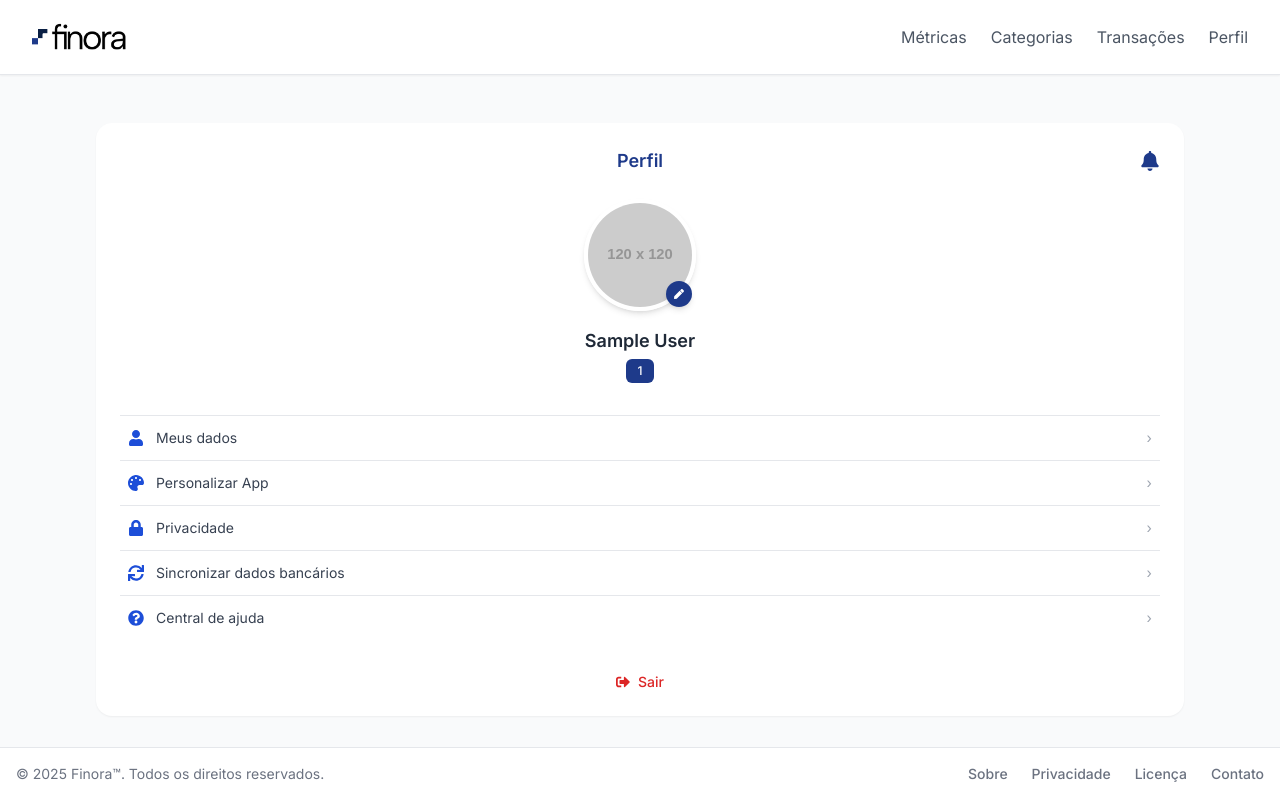
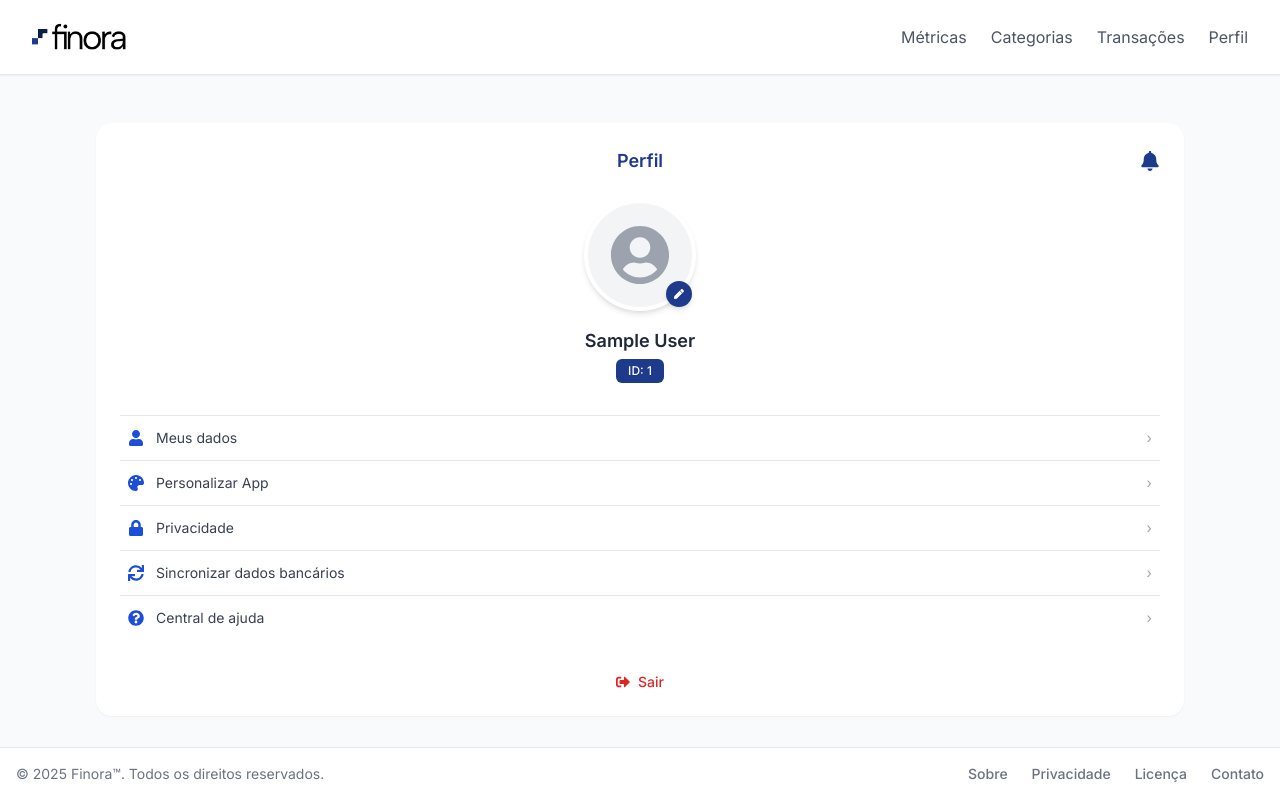
Before and after one commit to strFelix/finora-react, a React (Vite) app: page /profile in a window 1280 px wide. Built offline with nearby package versions, Linux system fonts and the light colour scheme; sample sign-in values are in the browser's storage.

Commit message:
feat: enhance profile component with user avatar and fallback icon

```diff
--- a/src/pages/Profile/Profile.jsx
+++ b/src/pages/Profile/Profile.jsx
@@ -9,6 +9,7 @@ import {
   FaBell,
   FaArrowLeft,
   FaPen,
+  FaUserCircle,
 } from "react-icons/fa";
 
 export default function Profile() {
@@ -18,38 +19,48 @@ export default function Profile() {
     { icon: <FaUser className="text-blue-700" />, label: "Meus dados" },
     { icon: <FaPalette className="text-blue-700" />, label: "Personalizar App" },
     { icon: <FaLock className="text-blue-700" />, label: "Privacidade" },
-    { icon: <FaSync className="text-blue-700" />, label: "Sincronizar dados bancários" },
-    { icon: <FaQuestionCircle className="text-blue-700" />, label: "Central de ajuda" },
+    {
+      icon: <FaSync className="text-blue-700" />,
+      label: "Sincronizar dados bancários",
+    },
+    {
+      icon: <FaQuestionCircle className="text-blue-700" />,
+      label: "Central de ajuda",
+    },
   ];
 
   return (
     <div className="flex flex-col items-center justify-start p-6 bg-white rounded-2xl shadow-sm mx-auto mt-6">
-      {/* Cabeçalho */}
       <div className="flex justify-between items-center w-full mb-6">
         <FaArrowLeft className="text-white text-xl cursor-pointer" />
         <h2 className="text-lg font-semibold text-blue-900">Perfil</h2>
-        <FaBell className="text-blue-900 text-xl" />
+        <FaBell className="text-blue-900 text-xl cursor-pointer" />
       </div>
 
-      {/* Foto de perfil */}
       <div className="relative mb-4">
-        <img
-          src="https://via.placeholder.com/120"
-          alt="Foto do usuário"
-          className="w-28 h-28 rounded-full object-cover border-4 border-white shadow-md"
-        />
-        <button className="absolute bottom-1 right-1 bg-blue-900 text-white p-2 rounded-full text-xs shadow-md">
+        {user?.avatar ? (
+          <img
+            src={user.avatar}
+            alt="Foto do usuário"
+            className="w-28 h-28 rounded-full object-cover border-4 border-white shadow-md"
+          />
+        ) : (
+          <div className="w-28 h-28 rounded-full flex items-center justify-center bg-gray-100 border-4 border-white shadow-md">
+            <FaUserCircle className="text-gray-400 text-6xl" />
+          </div>
+        )}
+        <button className="absolute bottom-1 right-1 bg-blue-900 text-white p-2 rounded-full text-xs shadow-md hover:bg-blue-950 transition">
           <FaPen size={10} />
         </button>
       </div>
 
-      {/* Nome e tag */}
-      <h3 className="text-lg font-semibold text-gray-800">{user?.name}</h3>
+      <h3 className="text-lg font-semibold text-gray-800">
+        {user?.name || "Usuário Anônimo"}
+      </h3>
       <div className="mt-1 bg-blue-900 text-white text-xs px-3 py-1 rounded-md font-medium">
-        {user?.id}
+        ID: {user?.id || "N/D"}
       </div>
 
-      {/* Opções */}
       <div className="mt-8 w-full border-t divide-y">
         {options.map((opt, i) => (
           <div
@@ -65,7 +76,6 @@ export default function Profile() {
         ))}
       </div>
 
-      {/* Botão de sair */}
       <button
         onClick={logout}
         className="mt-8 flex items-center gap-2 text-red-600 font-medium text-sm hover:text-red-700 transition-all"
```
